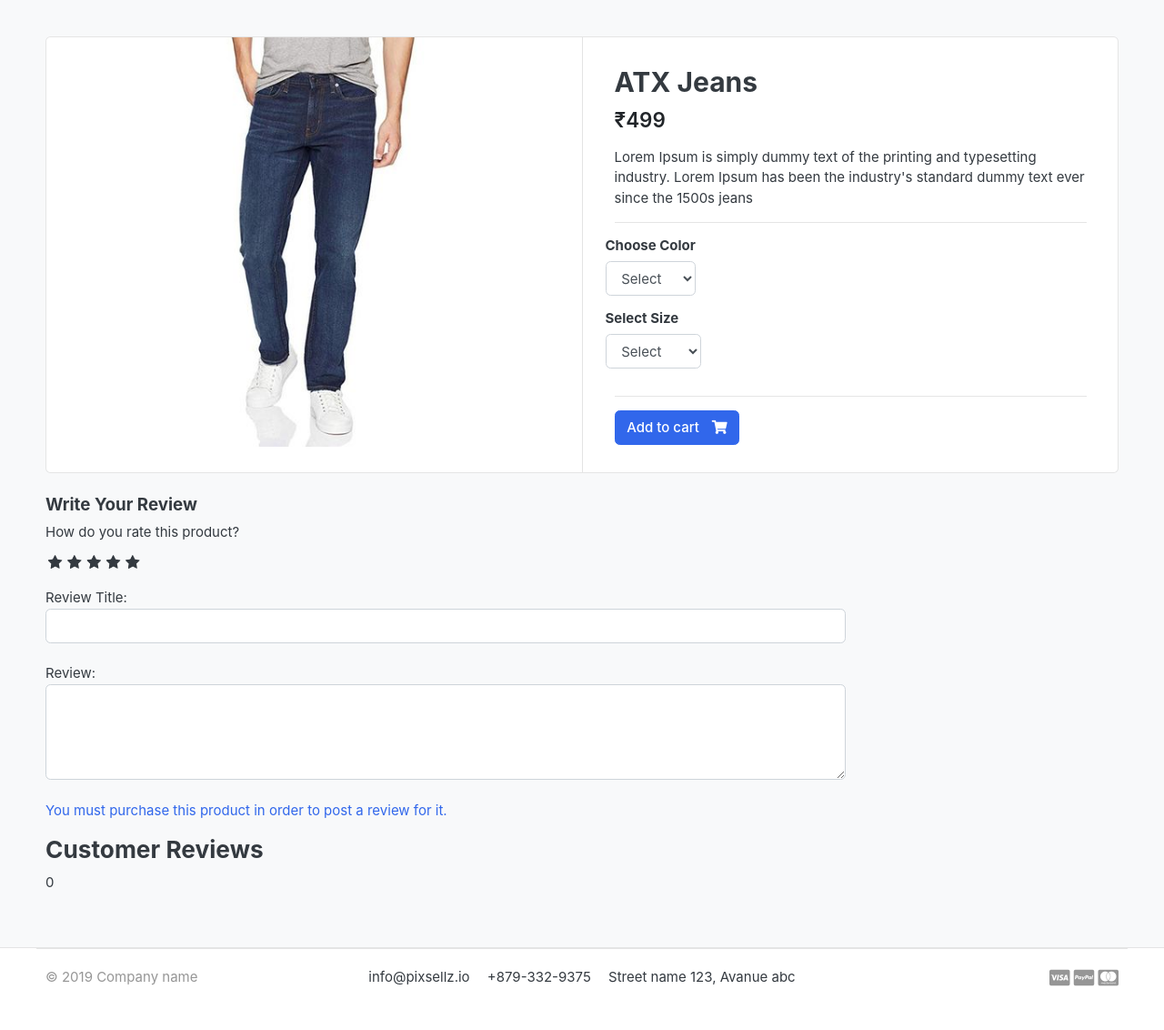
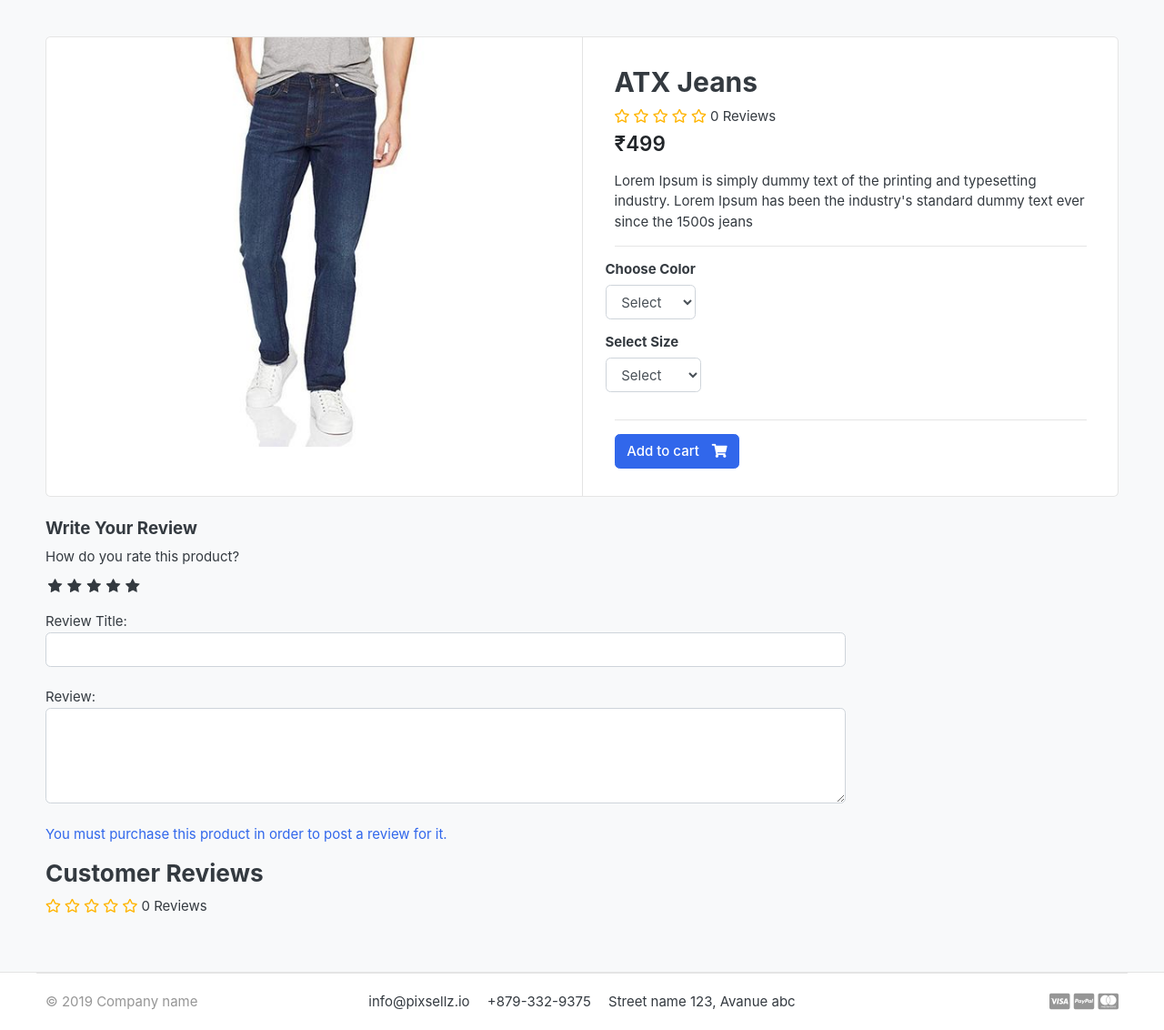
Before and after one commit to pragat-pandya/ecommerce-django, a Django app: page /store/category/jeans/atx-jeans/ in a window 1280 px wide. Shown: the part 118-1250 px from the top of the page at 91% size. Before the commit the page ends 1202 px from the top, so only its background shows below. Run offline with Django 4.2, Linux system fonts and the light colour scheme; a user stored in the database is signed in; data comes from the database, SQL or seed files in the repository; both versions use the stored data as it was after the commit; data that the repository does not hold is empty; some libraries are stand-ins or nearby versions; some web fonts are replaced.

Commit message:
Rating average stars and review counter.

```diff
--- a/store/models.py
+++ b/store/models.py
@@ -2,7 +2,7 @@ from django.db import models
 from category.models import Category
 from django.urls import reverse
 from accounts.models import Account
-from django.db.models import Avg
+from django.db.models import Avg, Count
 # Create your models here.
 
 class Product (models.Model):
@@ -29,6 +29,14 @@ class Product (models.Model):
         if reviews['average'] is not None:
             avg = float(reviews['average'])
         return avg
+
+    def count_review (self):
+        reviews = ReviewRating.objects.filter(product=self, status=True).aggregate(count=Count('id'))
+        count = 0
+        if reviews['count'] is not None:
+            count = int(reviews['count'])
+        return count
+
 
 
 class VariationManager (models.Manager):
--- a/templates/store/product_detail.html
+++ b/templates/store/product_detail.html
@@ -21,6 +21,16 @@
 				{% csrf_token %}
 				<article class="content-body">
 					<h2 class="title">{{ single_product.product_name }}</h2>
+					<div class="rating-star my-1">
+						<span>
+							<i class="{% if single_product.average_review >= 0.5 and single_product.average_review < 1 %}fas fa-star-half-alt{% elif single_product.average_review < 0.5 %}far fa-star {% else %}fas fa-star{% endif %}" aria-hidden="true"></i>
+							<i class="{% if single_product.average_review >= 1.5 and single_product.average_review < 2 %}fas fa-star-half-alt{% elif single_product.average_review < 1.5 %}far fa-star {% else %}fas fa-star{% endif %}" aria-hidden="true"></i>
+							<i class="{% if single_product.average_review >= 2.5 and single_product.average_review < 3 %}fas fa-star-half-alt{% elif single_product.average_review < 2.5 %}far fa-star {% else %}fas fa-star{% endif %}" aria-hidden="true"></i>
+							<i class="{% if single_product.average_review >= 3.5 and single_product.average_review < 4 %}fas fa-star-half-alt{% elif single_product.average_review < 3.5 %}far fa-star {% else %}fas fa-star{% endif %}" aria-hidden="true"></i>
+							<i class="{% if single_product.average_review >= 4.5 and single_product.average_review < 5 %}fas fa-star-half-alt{% elif single_product.average_review < 4.5 %}far fa-star {% else %}fas fa-star{% endif %}" aria-hidden="true"></i>
+							<span>{{ single_product.count_review }} Reviews</span>
+						</span>
+					</div>
 					<div class="mb-3">
 						<var class="price h4">₹{{ single_product.price }}</var>
 					</div>
@@ -106,7 +116,16 @@
 	</form>
 	<header class="section-heading">
 		<h3>Customer Reviews </h3>
-		{{ single_product.average_review }}
+		<div class="rating-star">
+			<span>
+				<i class="{% if single_product.average_review >= 0.5 and single_product.average_review < 1 %}fas fa-star-half-alt{% elif single_product.average_review < 0.5 %}far fa-star {% else %}fas fa-star{% endif %}" aria-hidden="true"></i>
+				<i class="{% if single_product.average_review >= 1.5 and single_product.average_review < 2 %}fas fa-star-half-alt{% elif single_product.average_review < 1.5 %}far fa-star {% else %}fas fa-star{% endif %}" aria-hidden="true"></i>
+				<i class="{% if single_product.average_review >= 2.5 and single_product.average_review < 3 %}fas fa-star-half-alt{% elif single_product.average_review < 2.5 %}far fa-star {% else %}fas fa-star{% endif %}" aria-hidden="true"></i>
+				<i class="{% if single_product.average_review >= 3.5 and single_product.average_review < 4 %}fas fa-star-half-alt{% elif single_product.average_review < 3.5 %}far fa-star {% else %}fas fa-star{% endif %}" aria-hidden="true"></i>
+				<i class="{% if single_product.average_review >= 4.5 and single_product.average_review < 5 %}fas fa-star-half-alt{% elif single_product.average_review < 4.5 %}far fa-star {% else %}fas fa-star{% endif %}" aria-hidden="true"></i>
+				<span>{{ single_product.count_review }} Reviews</span>
+			</span>
+		</div>
 	</header>
 	{% for review in reviews %}
 	<article class="box mb-3">
```
Also changed, not shown: db.sqlite3.
